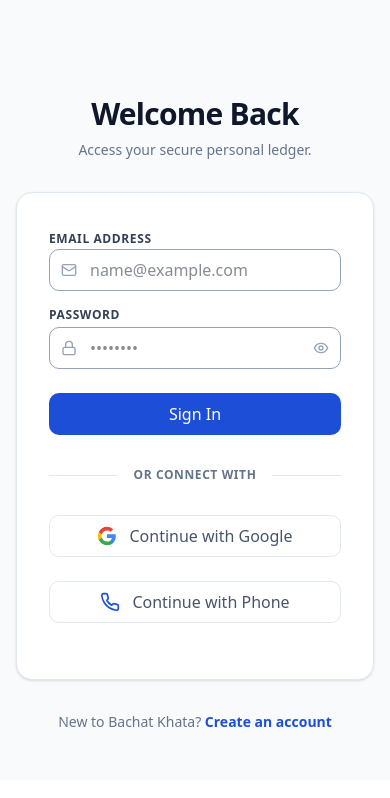
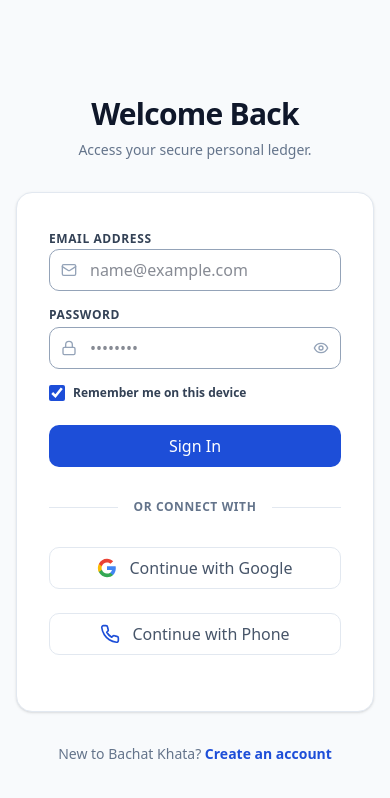
Before and after one commit to KJ-Patil/Web-App-Bachat-Kahata, a Next.js app: page /login in a window 390 px wide. Shown: the top 798 px of the page. Built offline with nearby package versions, Linux system fonts and the light colour scheme; no server answers.

Commit message:
feat: implement authentication login page with email, phone, and Google providers

```diff
--- a/src/app/(auth)/login/page.tsx
+++ b/src/app/(auth)/login/page.tsx
@@ -1,6 +1,6 @@
 "use client";
 
-import React, { useState, useRef } from "react";
+import React, { useState, useRef, useEffect } from "react";
 import { useRouter } from "next/navigation";
 import Link from "next/link";
 import { Eye, EyeOff, Mail, Lock, CheckCircle2, Phone, ArrowLeft } from "lucide-react";
@@ -12,6 +12,9 @@ import {
   RecaptchaVerifier,
   signInWithPhoneNumber,
   ConfirmationResult,
+  setPersistence,
+  browserLocalPersistence,
+  browserSessionPersistence,
 } from "firebase/auth";
 
 export default function LoginPage() {
@@ -19,8 +22,18 @@ export default function LoginPage() {
   const [email, setEmail] = useState("");
   const [password, setPassword] = useState("");
   const [showPassword, setShowPassword] = useState(false);
+  const [rememberMe, setRememberMe] = useState(true);
   const [error, setError] = useState("");
   const [loading, setLoading] = useState(false);
+
+  // Prefill the email from a previous "Remember me" sign-in.
+  useEffect(() => {
+    const remembered = localStorage.getItem("remembered_email");
+    if (remembered) {
+      setEmail(remembered);
+      setRememberMe(true);
+    }
+  }, []);
 
   // Phone (mobile number) sign-in state
   const [usePhone, setUsePhone] = useState(false);
@@ -121,8 +134,22 @@ export default function LoginPage() {
     setLoading(true);
 
     try {
+      // "Remember me" → persist the session across browser restarts;
+      // otherwise only keep it until the tab/window is closed.
+      await setPersistence(
+        auth,
+        rememberMe ? browserLocalPersistence : browserSessionPersistence
+      );
+
       // Sign in against Firebase Authentication
       await signInWithEmailAndPassword(auth, email, password);
+
+      // Remember (or forget) the email for next time.
+      if (rememberMe) {
+        localStorage.setItem("remembered_email", email);
+      } else {
+        localStorage.removeItem("remembered_email");
+      }
 
       localStorage.setItem(
         "user_session",
@@ -148,6 +175,12 @@ export default function LoginPage() {
     setLoading(true);
 
     try {
+      // Honour the "Remember me" choice for Google sign-in too.
+      await setPersistence(
+        auth,
+        rememberMe ? browserLocalPersistence : browserSessionPersistence
+      );
+
       // Open the Google sign-in popup via Firebase Authentication
       const provider = new GoogleAuthProvider();
       const result = await signInWithPopup(auth, provider);
@@ -253,6 +286,20 @@ export default function LoginPage() {
                 </button>
               </div>
             </div>
+
+            {/* Remember Me */}
+            <label className="flex items-center gap-2 cursor-pointer select-none w-fit">
+              <input
+                type="checkbox"
+                checked={rememberMe}
+                onChange={(e) => setRememberMe(e.target.checked)}
+                disabled={loading}
+                className="w-4 h-4 accent-primary cursor-pointer"
+              />
+              <span className="text-xs font-semibold text-foreground-secondary">
+                Remember me on this device
+              </span>
+            </label>
 
             {/* Submit Button */}
             <button
```
